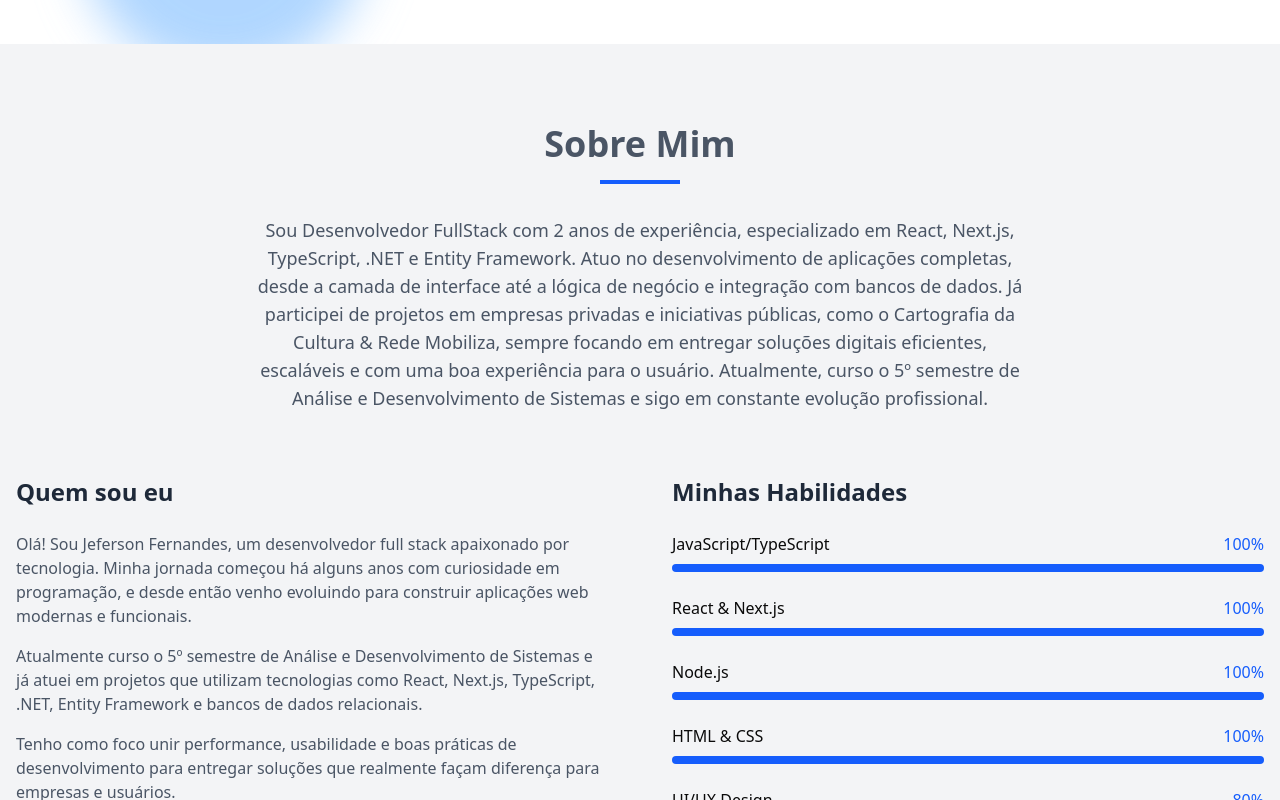
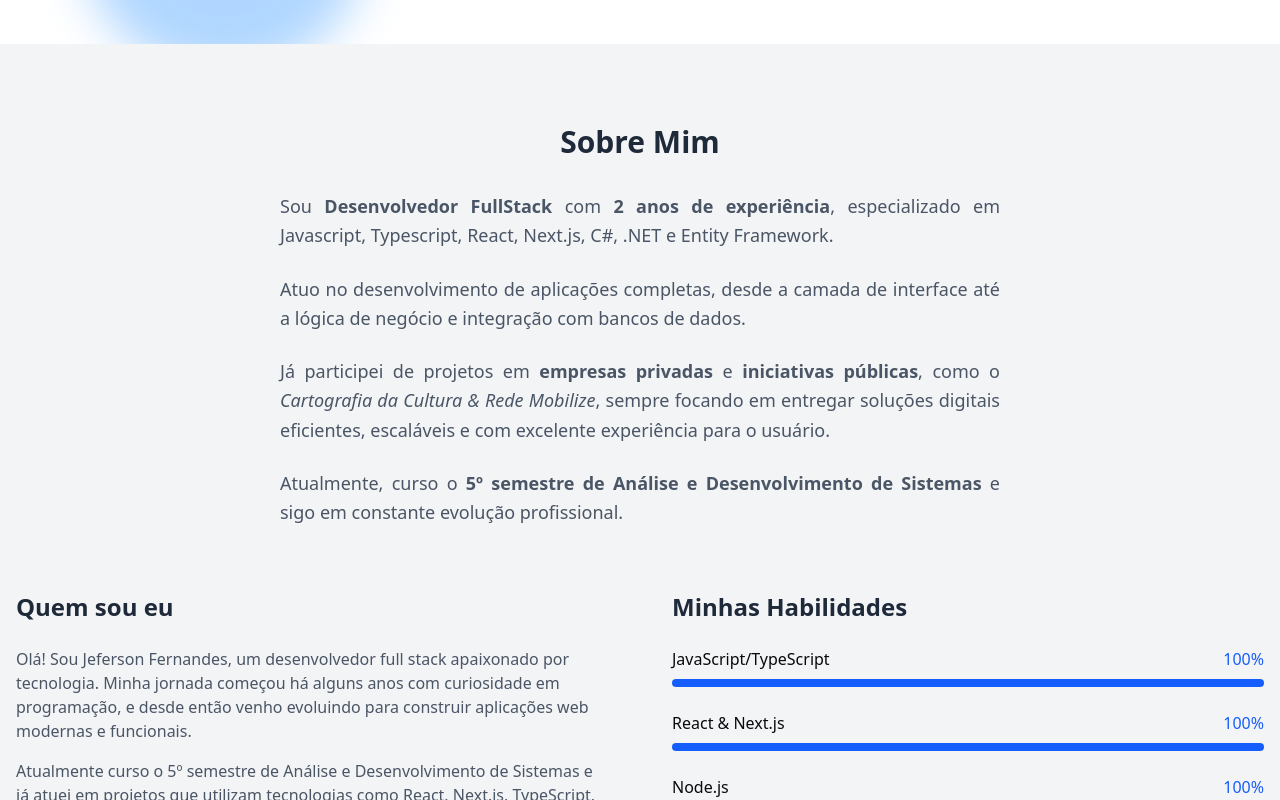
Before and after one commit to jefersonfernandes539/portifolio, a Next.js app: page / in a window 1280 px wide. Shown: the part 820-1620 px from the top of the page. Built offline with nearby package versions, Linux system fonts and the light colour scheme.

Commit message:
refact: changes style navbar

```diff
--- a/src/app/globals.css
+++ b/src/app/globals.css
@@ -120,3 +120,9 @@
     @apply bg-background text-foreground;
   }
 }
+
+html,
+body {
+  overflow-x: hidden;
+  width: 100%;
+}
--- a/src/components/NavBar/navbar.tsx
+++ b/src/components/NavBar/navbar.tsx
@@ -36,8 +36,13 @@ export default function Navbar() {
   const scrollToSection = (sectionId: string) => {
     setActiveSection(sectionId);
     setIsOpen(false);
-    const element = document.getElementById(sectionId);
-    if (element) element.scrollIntoView({ behavior: "smooth" });
+
+    setTimeout(() => {
+      const element = document.getElementById(sectionId);
+      if (element) {
+        element.scrollIntoView({ behavior: "smooth" });
+      }
+    }, 300);
   };
 
   return (
@@ -144,15 +149,16 @@ export default function Navbar() {
                     </motion.button>
                   );
                 })}
-
-                <div className="pt-4 border-t border-gray-200 dark:border-gray-700 flex flex-col space-y-2">
+                <div className="pt-4 border-t border-gray-200 dark:border-gray-700 flex space-y-3">
                   <Button
                     onClick={() => scrollToSection("contact")}
-                    className="bg-gradient-to-r from-blue-600 to-purple-600 hover:from-blue-700 hover:to-purple-700 w-full flex items-center justify-center"
+                    className="bg-gradient-to-r from-blue-600 to-purple-600 hover:from-blue-700 hover:to-purple-700 flex items-center justify-center"
                   >
                     <ExternalLink className="w-4 h-4 mr-2" />
                     Contratar
                   </Button>
+
+                  <Toggle.Color />
                 </div>
               </div>
             </motion.div>
--- a/src/components/Sections/about-section.tsx
+++ b/src/components/Sections/about-section.tsx
@@ -80,7 +80,7 @@ export function AboutSection() {
 
   return (
     <section id="about" className="py-20 bg-gray-100 dark:bg-gray-900">
-      <div className="container mx-auto px-4">
+      <div className="mx-auto px-4">
         <motion.div
           initial={{ opacity: 0, y: 20 }}
           whileInView={{ opacity: 1, y: 0 }}
@@ -88,22 +88,53 @@ export function AboutSection() {
           transition={{ duration: 0.5 }}
           className="text-center mb-16"
         >
-          <h2 className="text-3xl md:text-4xl font-bold mb-4 text-gray-600 dark:text-gray-200">
-            Sobre Mim
-          </h2>
-          <div className="w-20 h-1 bg-blue-600 dark:bg-blue-400 mx-auto mb-8"></div>
-          <p className="text-lg text-gray-600 dark:text-gray-300 max-w-3xl mx-auto">
-            Sou Desenvolvedor FullStack com 2 anos de experiência, especializado
-            em React, Next.js, TypeScript, .NET e Entity Framework. Atuo no
-            desenvolvimento de aplicações completas, desde a camada de interface
-            até a lógica de negócio e integração com bancos de dados. Já
-            participei de projetos em empresas privadas e iniciativas públicas,
-            como o Cartografia da Cultura & Rede Mobiliza, sempre focando em
-            entregar soluções digitais eficientes, escaláveis e com uma boa
-            experiência para o usuário. Atualmente, curso o 5º semestre de
-            Análise e Desenvolvimento de Sistemas e sigo em constante evolução
-            profissional.
-          </p>
+          {" "}
+          <div className="max-w-3xl mx-auto px-6">
+            <h2 className="text-3xl font-bold text-center text-gray-800 dark:text-gray-100 mb-8">
+              Sobre Mim
+            </h2>
+
+            <div className="space-y-6 text-gray-600 dark:text-gray-300 text-lg leading-relaxed text-justify">
+              <p>
+                Sou{" "}
+                <span className="font-semibold">Desenvolvedor FullStack</span>{" "}
+                com
+                <span className="font-semibold"> 2 anos de experiência</span>,
+                especializado em{" "}
+                <span>
+                  Javascript, Typescript, React, Next.js, C#, .NET e Entity
+                  Framework
+                </span>
+                .
+              </p>
+
+              <p>
+                Atuo no desenvolvimento de aplicações completas, desde a camada
+                de interface até a lógica de negócio e integração com bancos de
+                dados.
+              </p>
+
+              <p>
+                Já participei de projetos em{" "}
+                <span className="font-semibold">empresas privadas</span> e{" "}
+                <span className="font-semibold">iniciativas públicas</span>,
+                como o{" "}
+                <span className="italic">
+                  Cartografia da Cultura & Rede Mobilize
+                </span>
+                , sempre focando em entregar soluções digitais eficientes,
+                escaláveis e com excelente experiência para o usuário.
+              </p>
+
+              <p>
+                Atualmente, curso o{" "}
+                <span className="font-semibold">
+                  5º semestre de Análise e Desenvolvimento de Sistemas
+                </span>{" "}
+                e sigo em constante evolução profissional.
+              </p>
+            </div>
+          </div>
         </motion.div>
 
         <div className="grid grid-cols-1 lg:grid-cols-2 gap-16">
--- a/src/components/Sections/contact-section.tsx
+++ b/src/components/Sections/contact-section.tsx
@@ -79,7 +79,7 @@ export function ContactSection() {
 
   return (
     <section id="contact" className="py-20">
-      <div className="container mx-auto px-4">
+      <div className="max-w-7xl w-full mx-auto px-4">
         <motion.div
           initial={{ opacity: 0, y: 20 }}
           whileInView={{ opacity: 1, y: 0 }}
@@ -91,13 +91,14 @@ export function ContactSection() {
             Entre em Contato
           </h2>
           <div className="w-20 h-1 bg-blue-600 mx-auto mb-8"></div>
-          <p className="text-lg text-gray-600 dark:text-gray-300 max-w-3xl mx-auto">
+          <p className="text-lg text-gray-600 dark:text-gray-300 max-w-2xl mx-auto">
             Tem um projeto em mente ou quer conversar sobre oportunidades de
             trabalho? Ficarei feliz em responder suas perguntas.
           </p>
         </motion.div>
 
-        <div className="grid grid-cols-1 lg:grid-cols-3 gap-8">
+        <div className="grid grid-cols-1 lg:grid-cols-3 gap-8 gap-y-10">
+          {/* Info */}
           <motion.div
             initial={{ opacity: 0, x: -50 }}
             whileInView={{ opacity: 1, x: 0 }}
@@ -122,7 +123,7 @@ export function ContactSection() {
                       </h3>
                       <a
                         href={info.link}
-                        className="text-gray-600 hover:text-blue-600 dark:text-gray-300 dark:hover:text-blue-400 transition-colors"
+                        className="text-gray-600 hover:text-blue-600 dark:text-gray-300 dark:hover:text-blue-400 transition-colors break-words"
                         target="_blank"
                         rel="noopener noreferrer"
                       >
@@ -135,6 +136,7 @@ export function ContactSection() {
             })}
           </motion.div>
 
+          {/* Form */}
           <motion.div
             initial={{ opacity: 0, x: 50 }}
             whileInView={{ opacity: 1, x: 0 }}
@@ -153,6 +155,7 @@ export function ContactSection() {
                       <Input
                         id="name"
                         name="name"
+                        className="w-full"
                         placeholder="Seu nome"
                         required
                         value={formData.name}
@@ -167,6 +170,7 @@ export function ContactSection() {
                         id="email"
                         name="email"
                         type="email"
+                        className="w-full"
                         placeholder="seu.email@exemplo.com"
                         required
                         value={formData.email}
@@ -182,6 +186,7 @@ export function ContactSection() {
                     <Input
                       id="title"
                       name="title"
+                      className="w-full"
                       placeholder="Assunto da mensagem"
                       required
                       value={formData.title}
@@ -196,6 +201,7 @@ export function ContactSection() {
                     <Textarea
                       id="message"
                       name="message"
+                      className="w-full"
                       placeholder="Sua mensagem aqui..."
                       rows={6}
                       required
```
